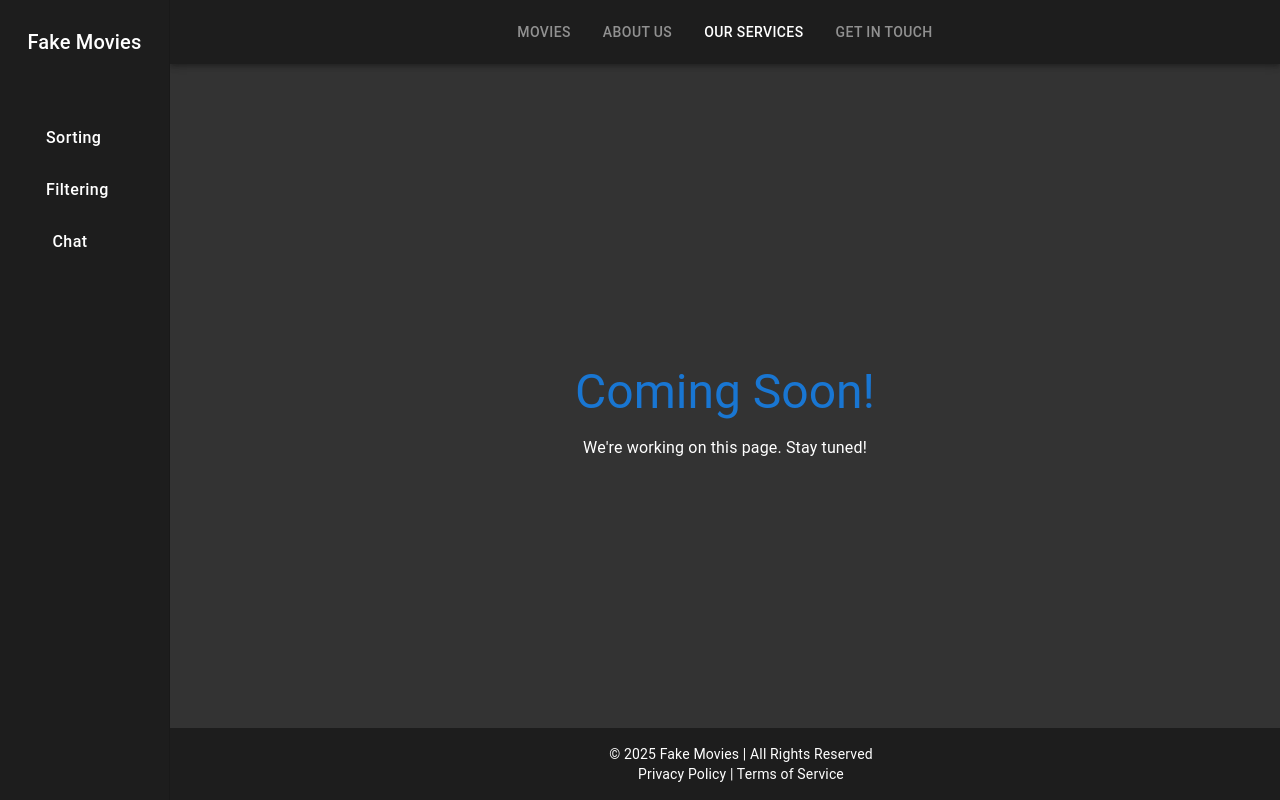
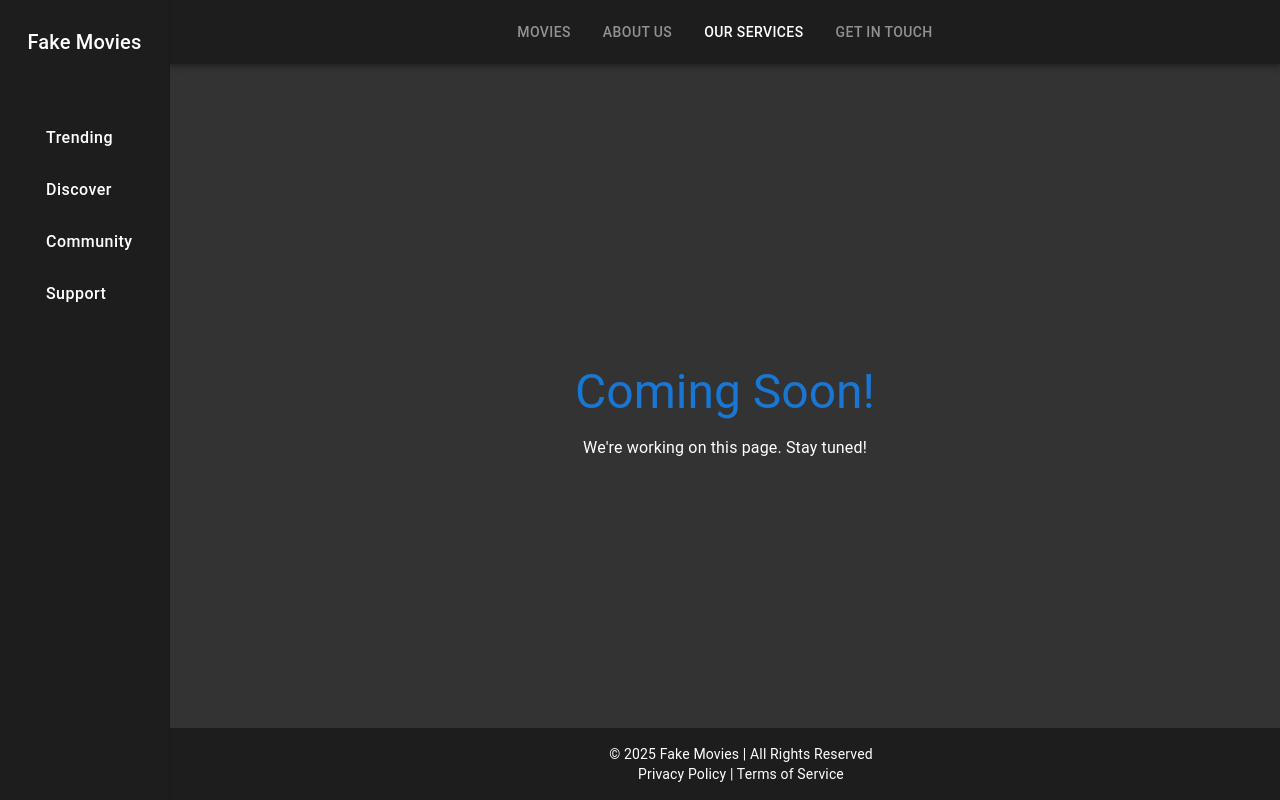
Before and after one commit to roohullahkhan98k/Fake-movies, a React (Vite) app in the folder Fake-movies/: page /services in a window 1280 px wide. Built offline with nearby package versions, Linux system fonts and the light colour scheme.

Commit message:
chore data changes

```diff
--- a/Fake-movies/src/Json/sidebarLinksData.js
+++ b/Fake-movies/src/Json/sidebarLinksData.js
@@ -1,6 +1,8 @@
-const sidebarLinksData = [
-    {  "name": "Sorting" },
-    {  "name": "Filtering" },
-    {  "name": "Chat" }
-  ]
-  export default sidebarLinksData;
+const navigationLinks = [
+  { "name": "Trending" },
+  { "name": "Discover" },
+  { "name": "Community" },
+  { "name": "Support" }
+];
+
+export default navigationLinks;
```
